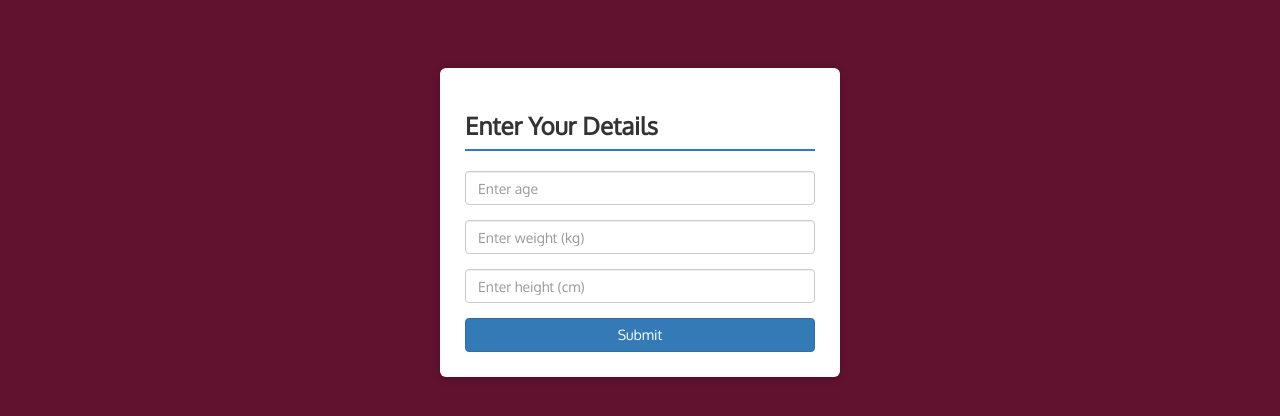
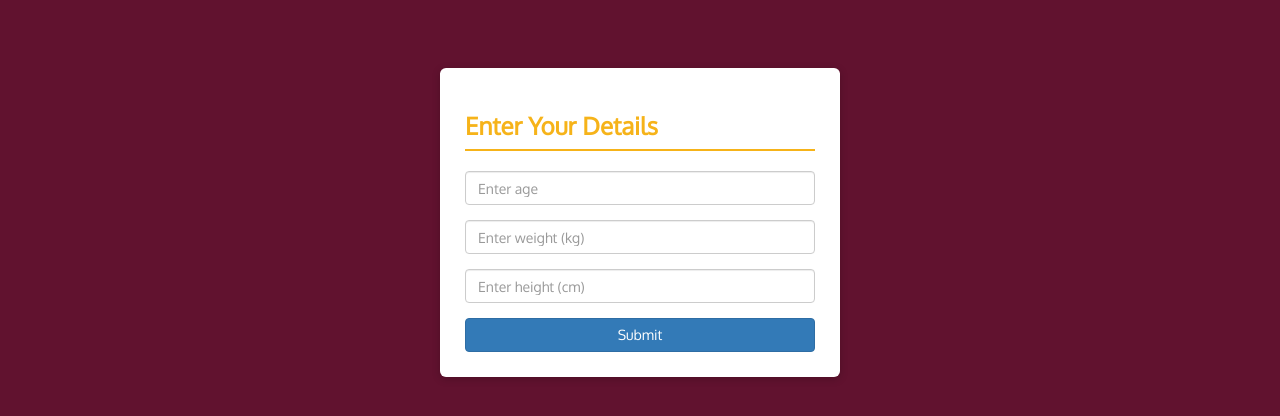
Before and after one commit to PRAKHARTIWARI-prrt/coursera, a plain HTML site: page docs/hack.html in a window 1280 px wide. Shown: the part 182-598 px from the top of the page. Drawn offline with nearby package versions, Linux system fonts and the light colour scheme.

Commit message:
hack.html

```diff
--- a/docs/hack.html
+++ b/docs/hack.html
@@ -41,10 +41,10 @@
     }
     .login-box h3 {
       margin-bottom: 20px;
-      border-bottom: 2px solid #2c79d1;
+      border-bottom: 2px solid #f6b319;
       padding-bottom: 10px;
       font-weight: bold;
-      color: #333;
+      color: #f6b319;
     }
     .footer-links {
       margin-top: 15px;
@@ -53,7 +53,7 @@
       font-size: 13px;
     }
     .footer-links a {
-      color: #2c79d1;
+      color: #f6b319;
       text-decoration: none;
     }
     .footer-links a:hover {
```
